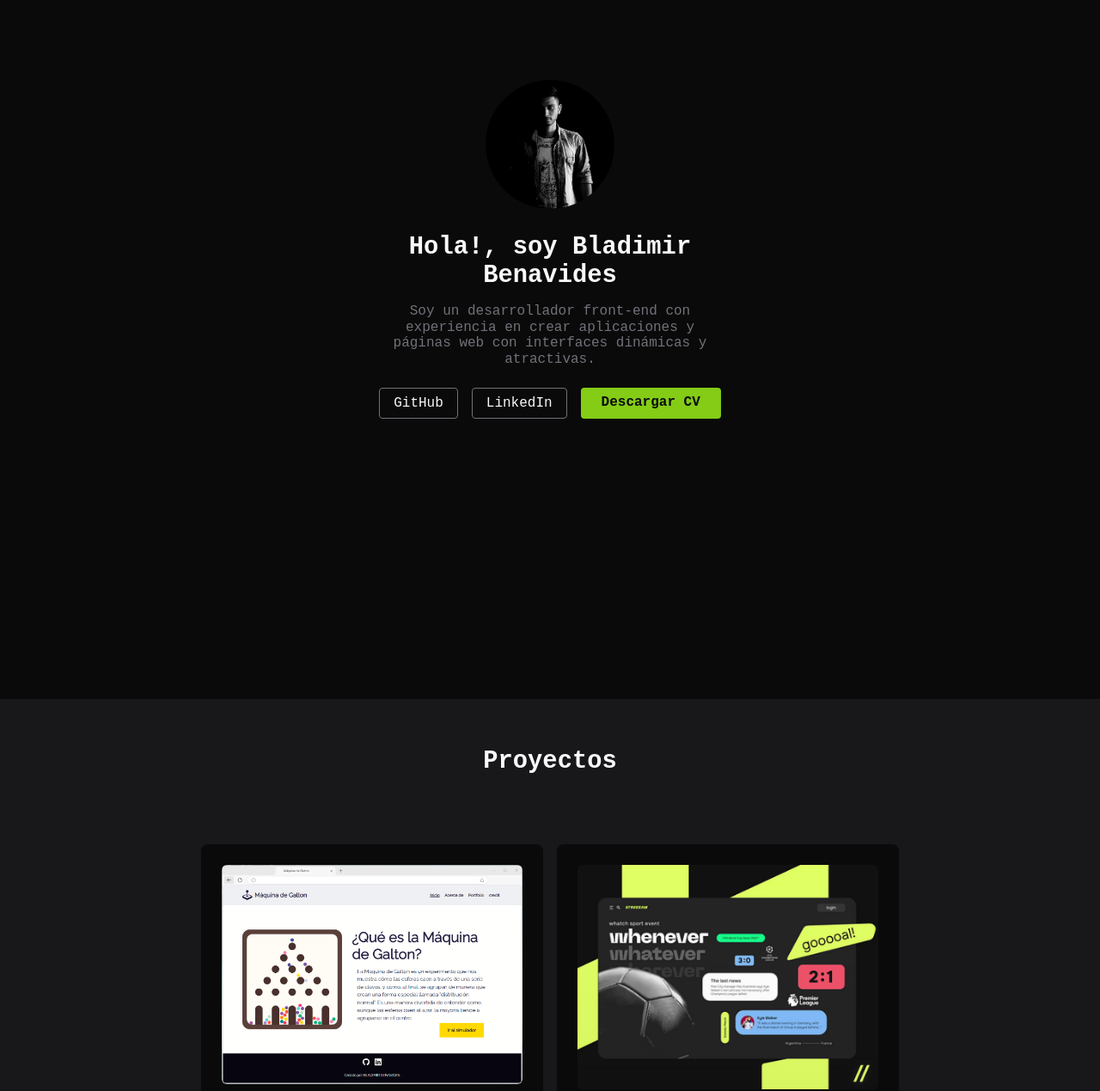
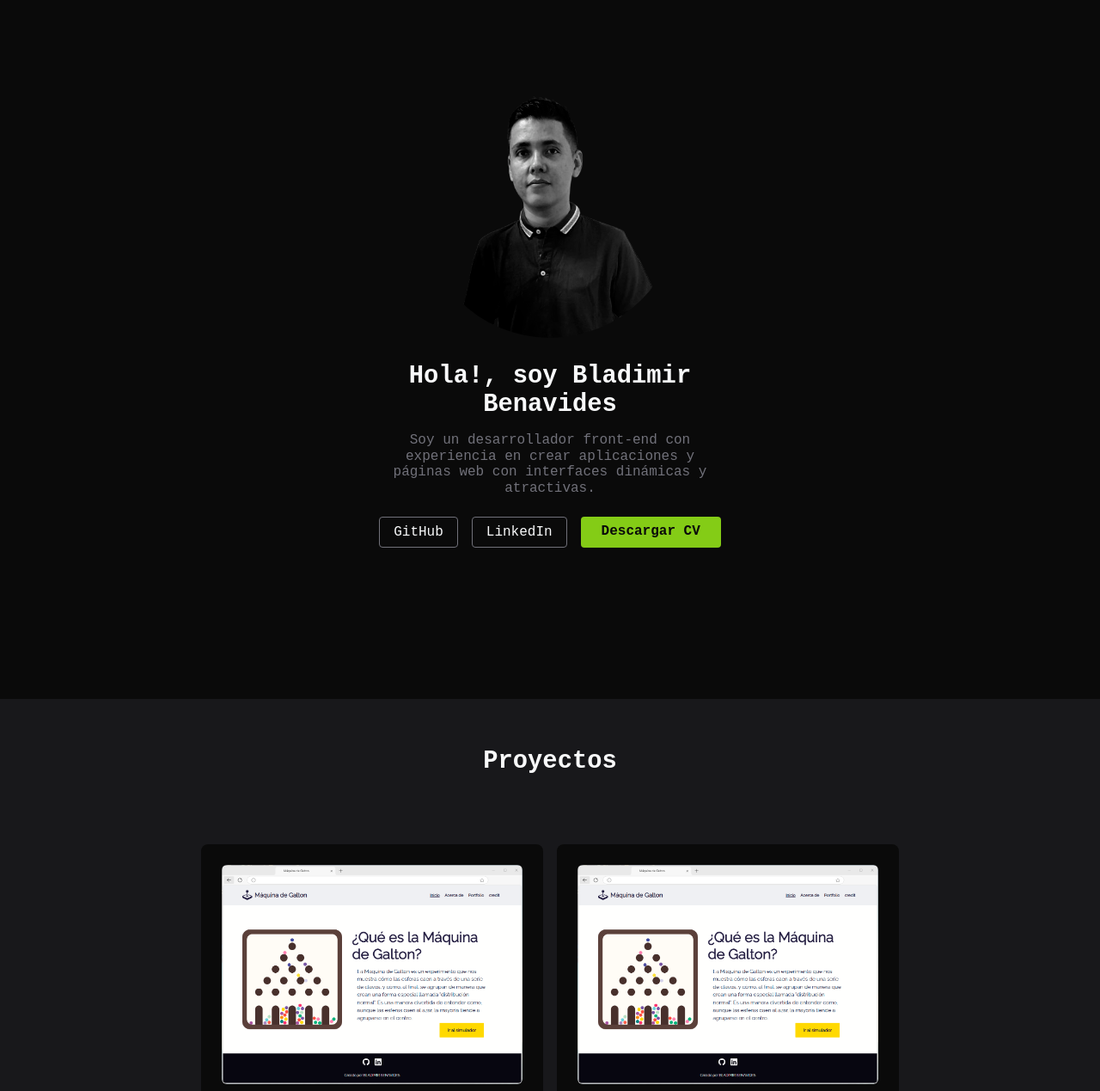
Before and after one commit to Blado87/portfolio, a plain HTML site: page index.html in a window 1280 px wide. Shown: the part 59-1328 px from the top of the page at 86% size. Drawn offline with Linux system fonts and the light colour scheme.

Commit message:
Agregue la photo de la intro

```diff
--- a/css/about.css
+++ b/css/about.css
@@ -1,4 +1,4 @@
-@import url('index.css');
+@import url("index.css");
 
 * {
   margin: 0;
@@ -50,7 +50,7 @@
 
 .about-section h2 {
   color: var(--color-lime-500);
-    font-family: monospace;;
+  font-family: monospace;
   font-size: 2rem;
   margin-bottom: 1rem;
 }
--- a/css/index.css
+++ b/css/index.css
@@ -85,8 +85,8 @@ body {
 }
 
 .intro__photo {
-  width: 150px;
-  height: 150px;
+  width: 300px;
+  height: 300px;
   border-radius: 50%;
   object-fit: cover;
   margin-bottom: 1rem;
--- a/index.html
+++ b/index.html
@@ -45,7 +45,7 @@
     <!-- INTRO -->
     <section class="intro">
       <div class="intro__content">
-        <img src="assests/img/man.jpg" alt="Foto de Bladimir" class="intro__photo">
+        <img src="assests/img/photo2.png" alt="Foto de Bladimir" class="intro__photo">
         <h2 class="intro__name">Hola!, soy Bladimir Benavides</h2>
         <p class="intro__description">Soy un desarrollador front-end con experiencia en crear aplicaciones y páginas web
           con interfaces dinámicas y atractivas.</p>
@@ -83,7 +83,7 @@
           </div>
           <!-- CARD 2 -->
           <div class="project-card">
-            <img src="assests/img/web2.png" alt="Captura de la página del proyecto" class="project-card__image">
+            <img src="assests/img/img_galton.png" alt="Captura de la página del proyecto" class="project-card__image">
             <h3 class="project-card__title">100Box</h3>
             <p class="project-card__description">Explora la estadística de manera divertida con este simulador de la
               máquina de Galton, mostrando patrones de distribución.</p>
@@ -103,7 +103,7 @@
         <div>
           <!-- CARD 3 -->
           <div class="project-card">
-            <img src="assests/img/web3.png" alt="Captura de la página del proyecto" class="project-card__image">
+            <img src="assests/img/img_galton.png" alt="Captura de la página del proyecto" class="project-card__image">
             <h3 class="project-card__title">Sport Web</h3>
             <p class="project-card__description">Explora la estadística de manera divertida con este simulador de la
               máquina de Galton, mostrando patrones de distribución.</p>
```
Also changed, not shown: about.html (+10 -5 lines), assests/img/man.jpg (deleted), assests/img/photo.png (added), assests/img/photo2.png (added), assests/img/web.png (deleted), assests/img/web2.png (deleted), assests/img/web3.png (deleted), assests/img/web4.png (deleted). Lines whose indentation alone changed are shown as unchanged.
